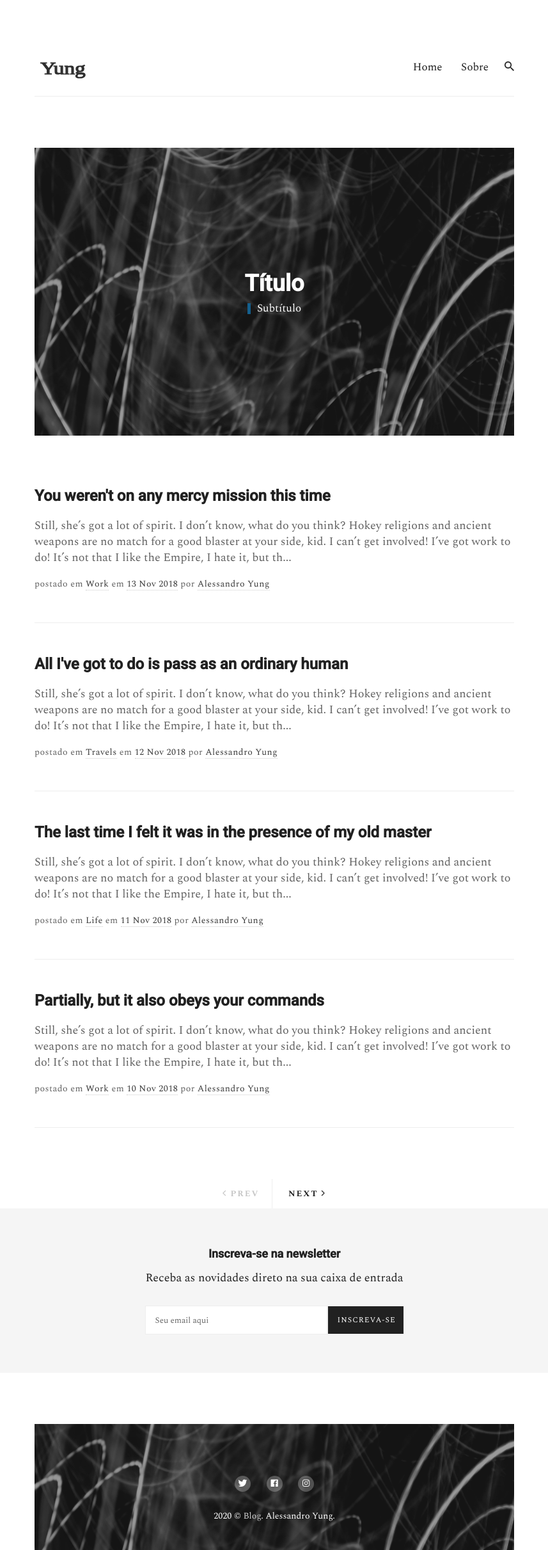
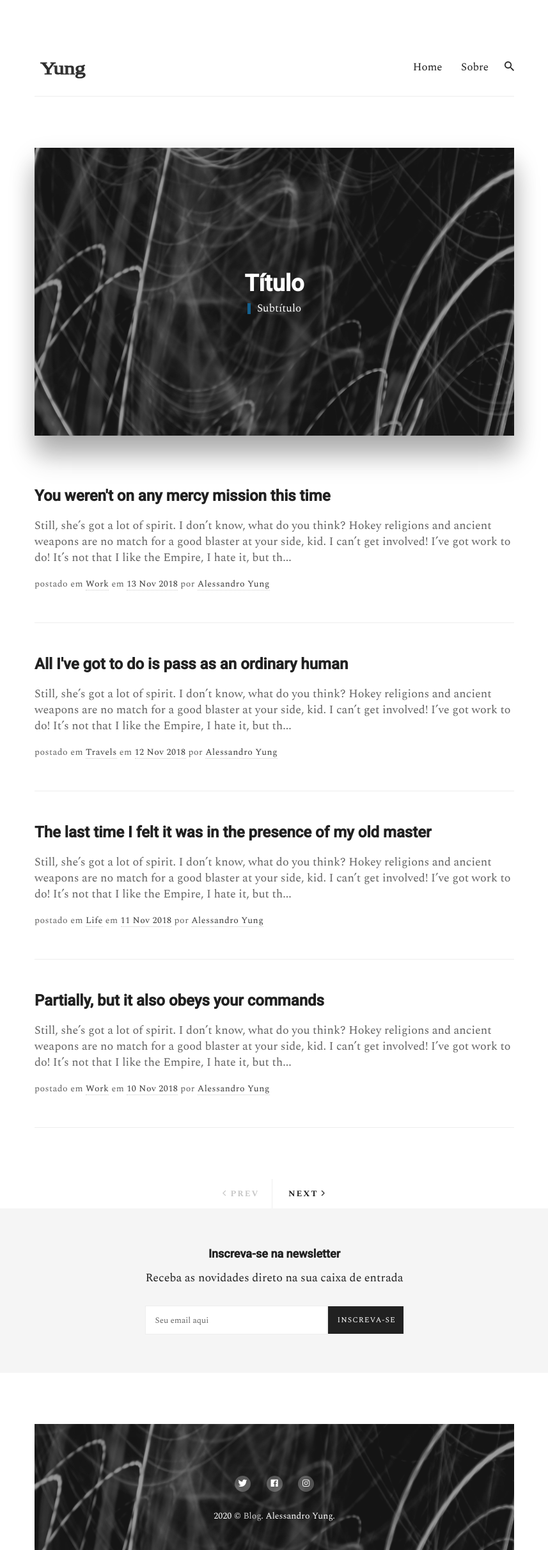
Before and after one commit to yunghk/Blog, a Jekyll site: the page built from index.html, in a window 1280 px wide. Shown: the whole page at 64% size, without its empty margins (211-1068 px from the left). Built offline with Jekyll 4.4.1, drawn with Linux system fonts in a browser that asks for light colours; nearby versions of some CDN libraries; the list of posts is cut into pages by our own code.

Commit message:
Added box-shadow to hero img

```diff
--- a/_sass/3-modules/_hero.scss
+++ b/_sass/3-modules/_hero.scss
@@ -7,6 +7,8 @@
   background-position: center;
   background-repeat: no-repeat;
   background-color: #f5f5f5;
+  box-shadow: 0 20px 38px 0 rgba(0, 0, 0, 0.2),
+    0 34px 40px 0 rgba(0, 0, 0, 0.19);
 
   &:before {
     content: "";
@@ -15,7 +17,7 @@
     left: 0;
     width: 100%;
     height: 100%;
-    opacity: .3;
+    opacity: 0.3;
     background: $dark;
   }
 
@@ -45,7 +47,7 @@
 
   .hero__title,
   .hero__subtitle {
-    text-shadow: 0 1px 5px rgba(0,0,0,0.1);
+    text-shadow: 0 1px 5px rgba(0, 0, 0, 0.1);
   }
 
   .hero__title {
```
